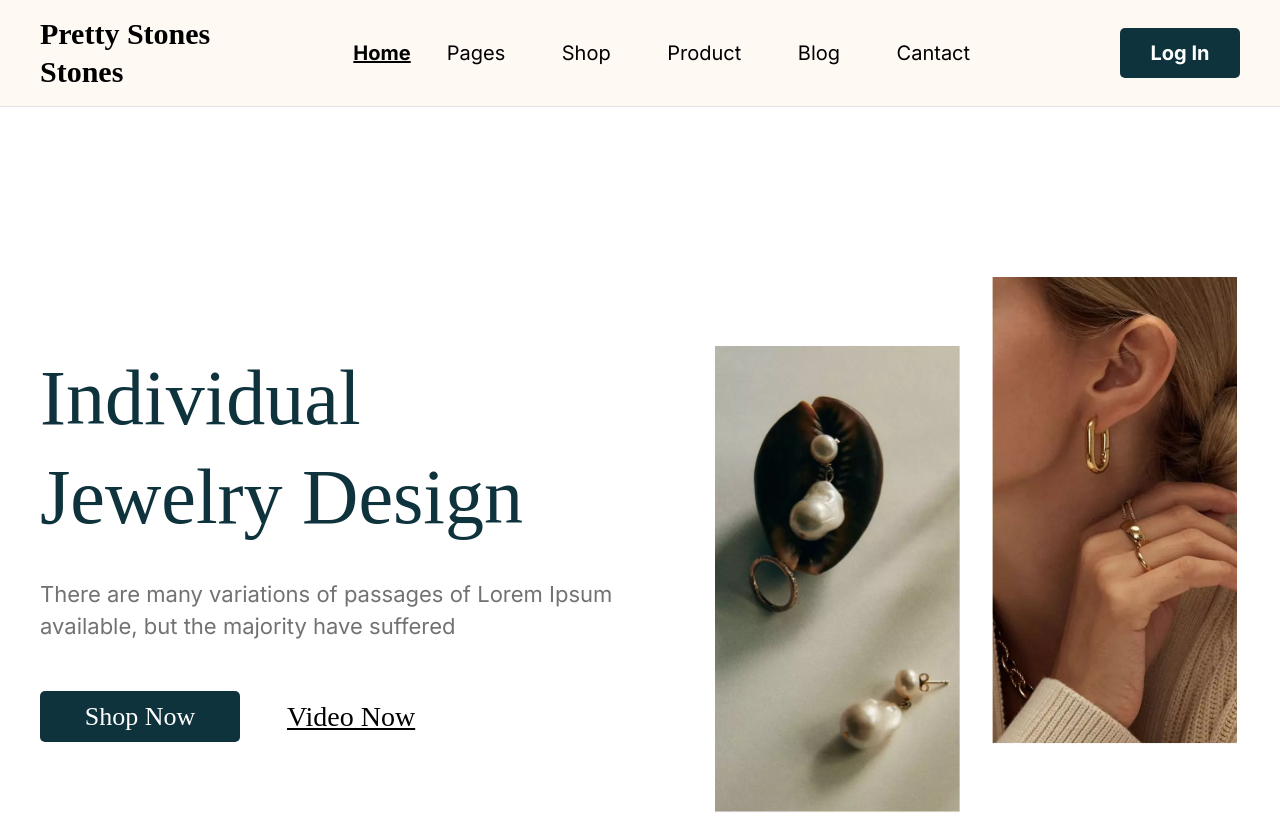
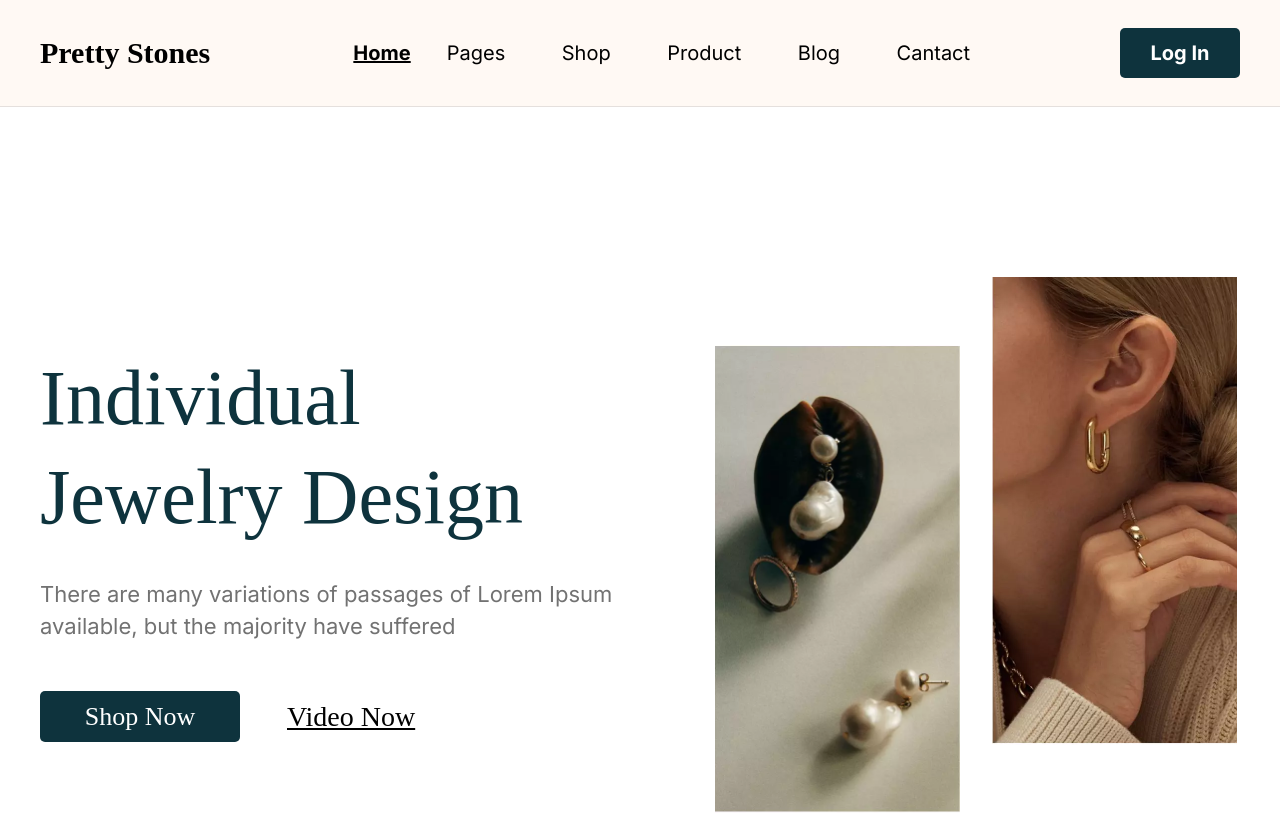
Before and after one commit to Dimka9617/portfolio, a plain HTML site: page stones/index.html in a window 1280 px wide. Shown: the top 816 px of the page. Drawn offline with nearby package versions, Linux system fonts and the light colour scheme; files whose address does not match are found by name; a web font is replaced by a local one.

Commit message:
test adjust

```diff
--- a/stones/index.html
+++ b/stones/index.html
@@ -14,7 +14,7 @@
 	<div class="wrapper">
 		<header class="header">
 			<div class="header__container">
-				<div class="header__logo">Pretty Stones Stones</div>
+				<div class="header__logo">Pretty Stones</div>
 				<nav class="menu">
 					<ul class="menu__list">
 						<li class="menu__item">
```
